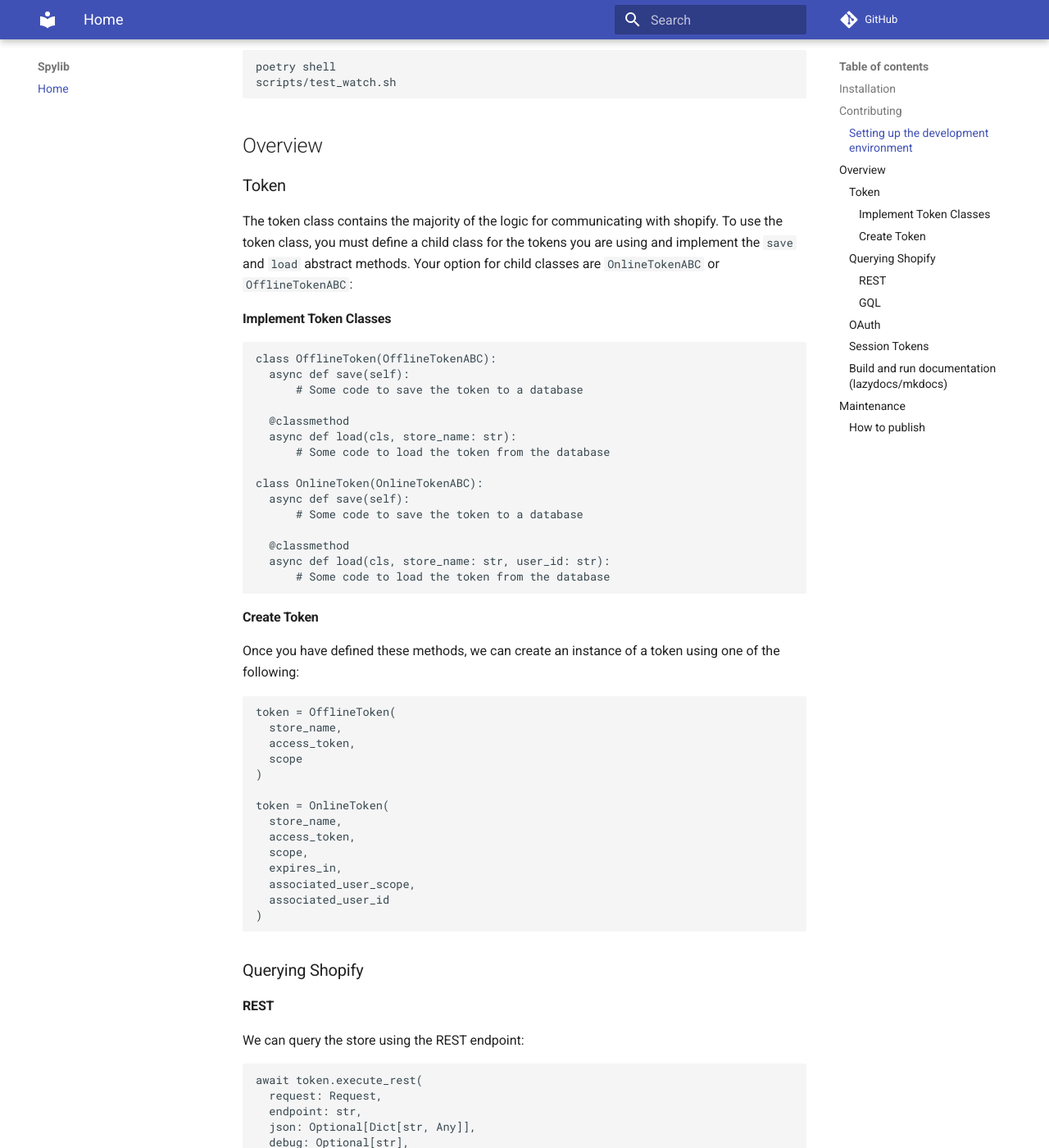
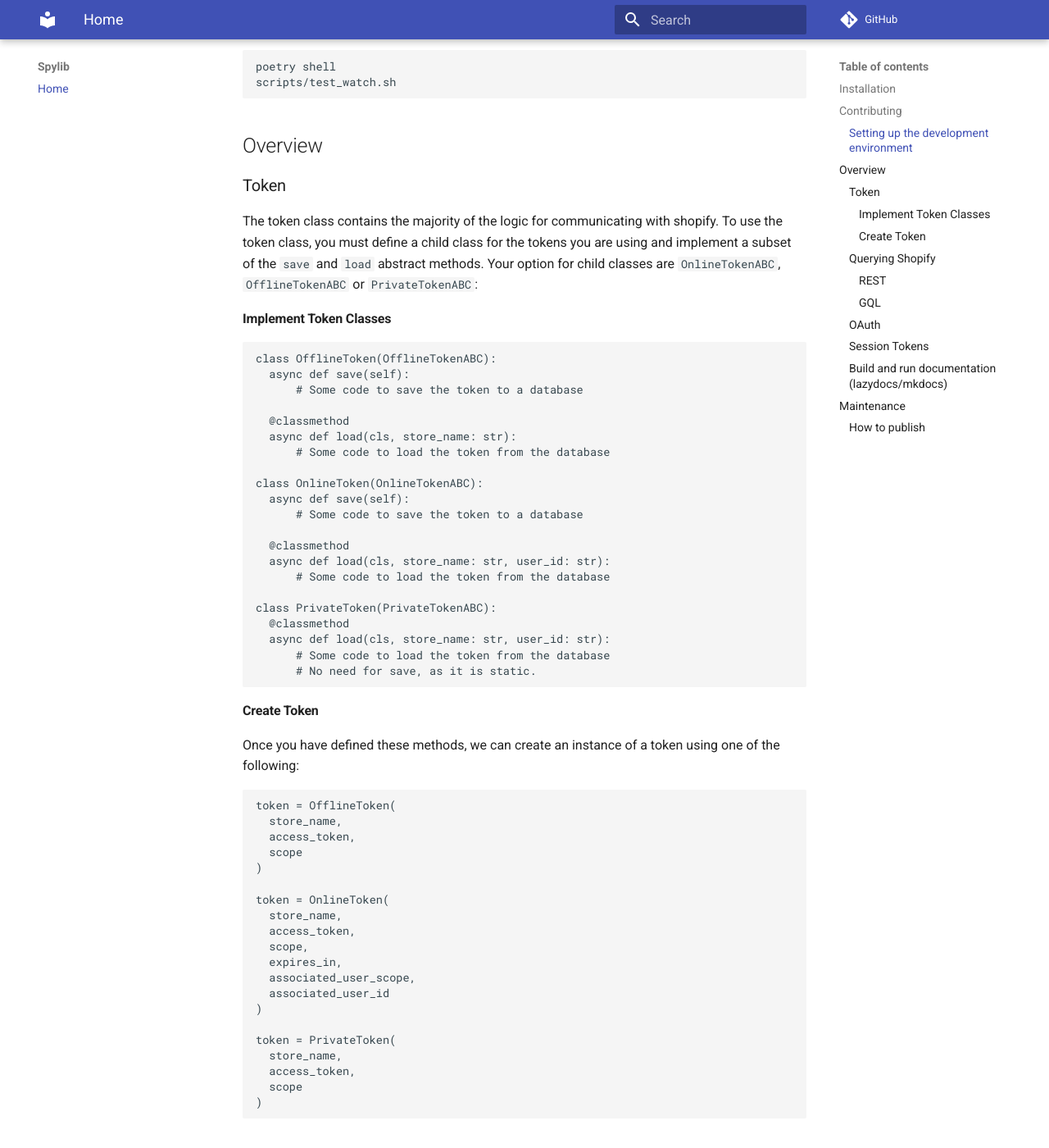
Before and after one commit to SatelCreative/spylib, an MkDocs documentation site: the page built from docs/index.md, in a window 1280 px wide and 1400 px high, scrolled down 857 px. Shown: the whole window at 82% size. Built offline with MkDocs 1.6.1 and Material for MkDocs 9.7.7, drawn with Linux system fonts in a browser that asks for light colours; comment, search, counter and statistics services are not loaded.

Commit message:
Updated docs index.md

````diff
--- a/docs/index.md
+++ b/docs/index.md
@@ -45,8 +45,8 @@ scripts/test_watch.sh
 
 The token class contains the majority of the logic for communicating with shopify.
 To use the token class, you must define a child class for the tokens you are using
-and implement the `save` and `load` abstract methods. Your option for child classes
-are `OnlineTokenABC` or `OfflineTokenABC`:
+and implement a subset of the `save` and `load` abstract methods. Your option for
+child classes are `OnlineTokenABC`, `OfflineTokenABC` or `PrivateTokenABC`:
 
 #### Implement Token Classes
 
@@ -66,6 +66,12 @@ class OnlineToken(OnlineTokenABC):
   @classmethod
   async def load(cls, store_name: str, user_id: str):
       # Some code to load the token from the database
+
+class PrivateToken(PrivateTokenABC):
+  @classmethod
+  async def load(cls, store_name: str, user_id: str):
+      # Some code to load the token from the database
+      # No need for save, as it is static.
 ```
 
 #### Create Token
@@ -87,6 +93,12 @@ token = OnlineToken(
   expires_in,
   associated_user_scope,
   associated_user_id
+)
+
+token = PrivateToken(
+  store_name,
+  access_token,
+  scope
 )
 ```
 
````
Also changed, not shown: README.md (line endings or trailing spaces).
